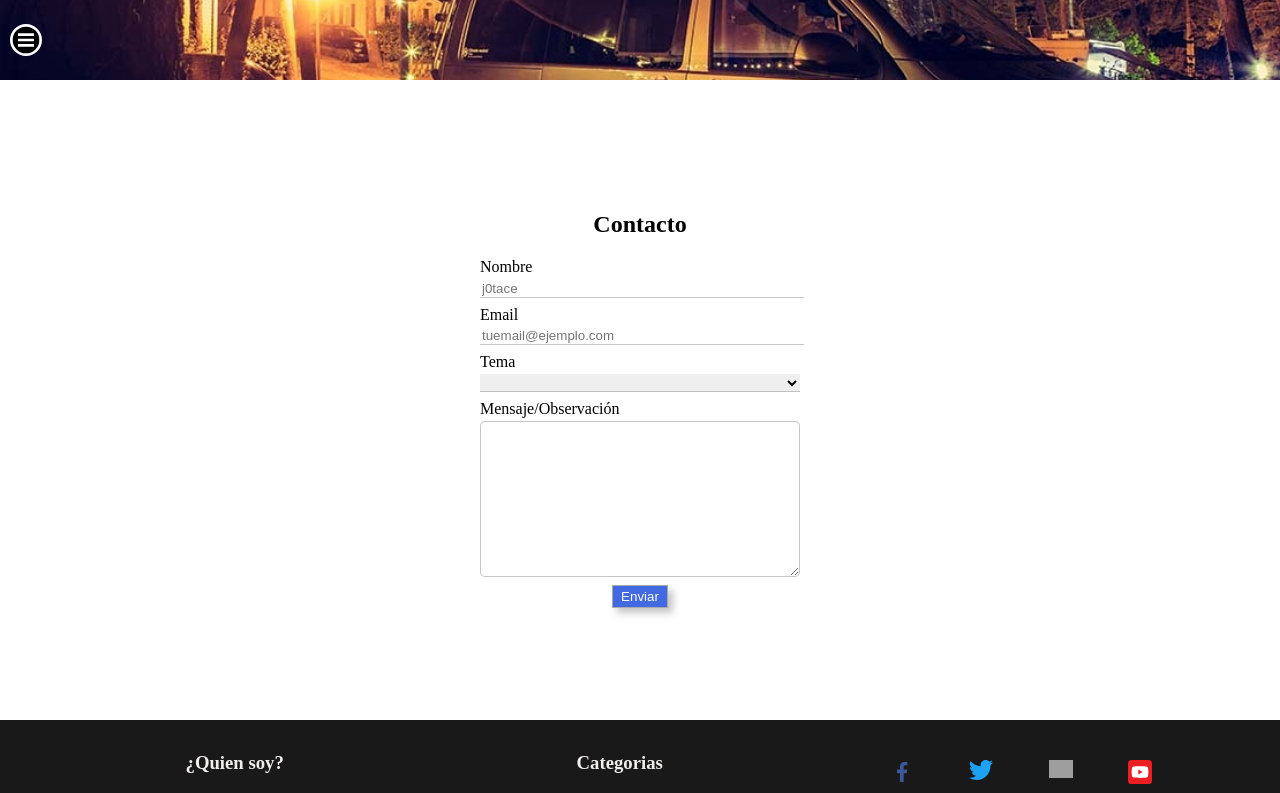
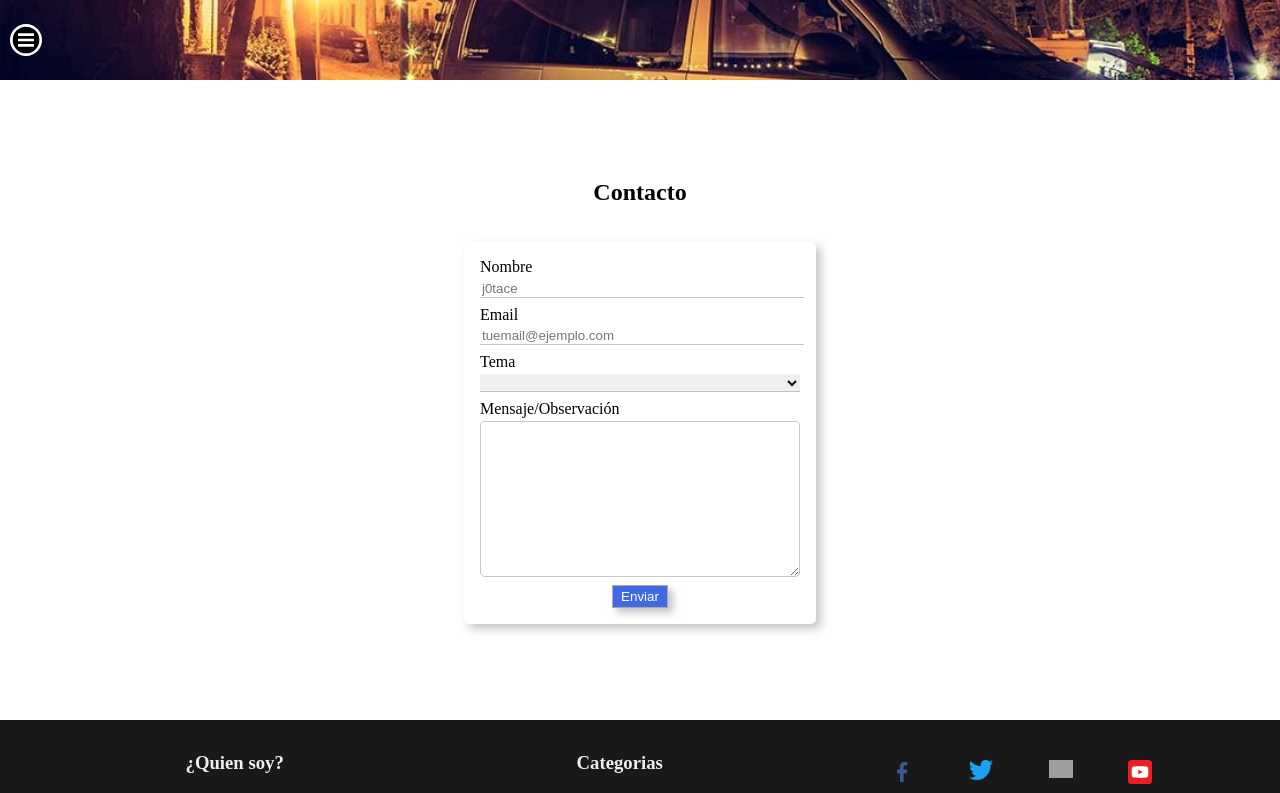
Before and after one commit to j0tac3/miprimerafurgo, an Angular app: page /camperizar in a window 1280 px wide. Shown: the top 793 px of the page. Built offline with nearby package versions, Linux system fonts and the light colour scheme; grey boxes are pictures that could not be loaded.

Commit message:
Diseñando el formulario de contacto

```diff
--- a/src/app/pages/camperizacion/camperizacion.component.css
+++ b/src/app/pages/camperizacion/camperizacion.component.css
@@ -10,6 +10,11 @@
 .contacto{
     width: 80%;
     max-width: 20rem;
+    padding: 1rem;
+    border: none;
+    border-radius: 5px;
+    margin: 1rem;
+    box-shadow: 5px 5px 10px 0px #aaaa;
 }
 .form-control{
     display: grid;
```
